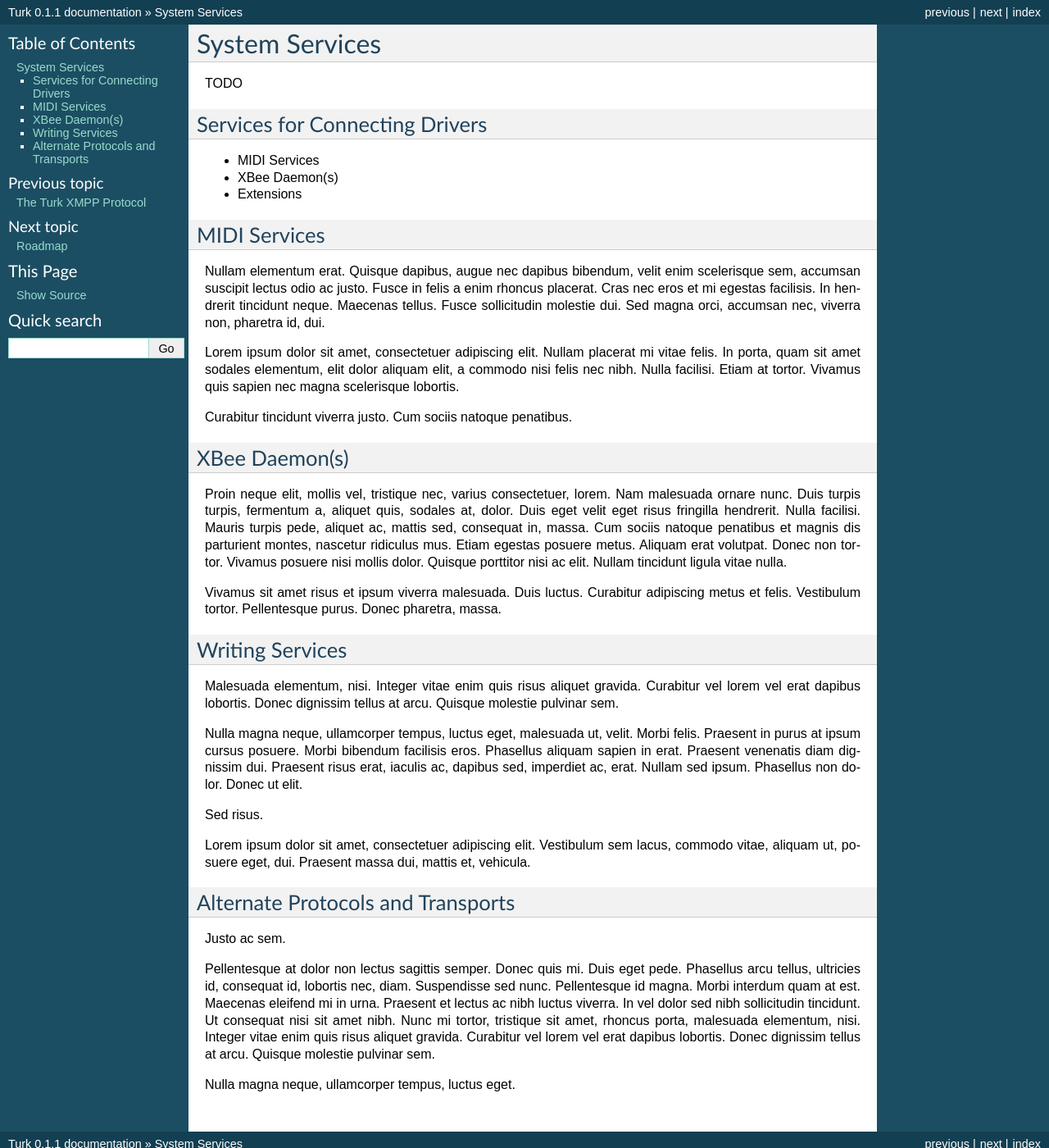
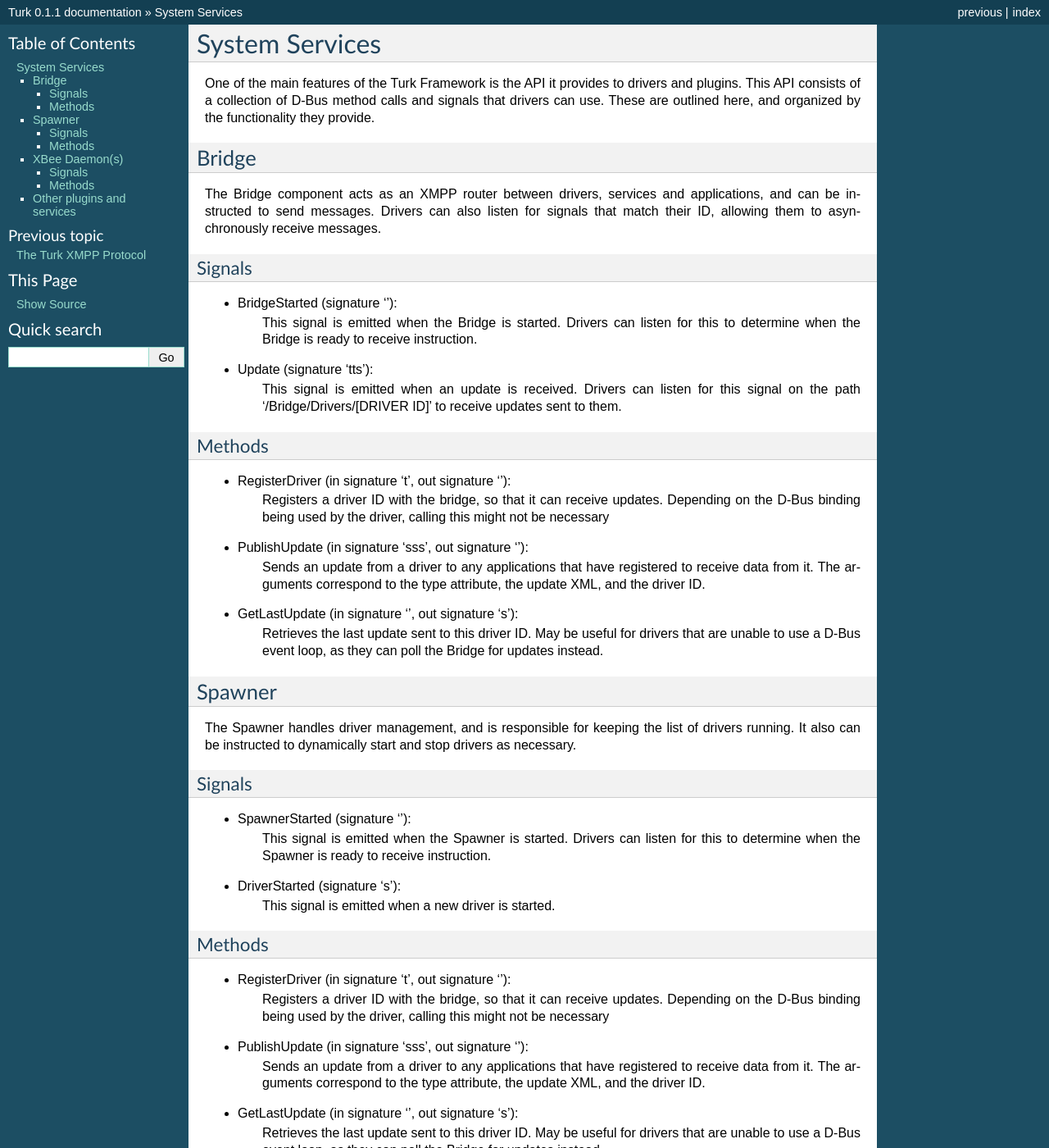
Before and after one commit to robbles/turk, a Sphinx documentation site: the page built from doc/system_services.rst, in a window 1280 px wide and 1400 px high. Shown: the whole window at 82% size. Built offline with Sphinx 7.4.7, drawn with Linux system fonts in a browser that asks for light colours; some of the changed text lies outside the part shown.

Commit message:
final version for now

```diff
--- a/doc/driver_connectivity.rst
+++ b/doc/driver_connectivity.rst
@@ -6,7 +6,7 @@
 Advanced Driver Design
 ----------------------
 
-The examples of simple drivers given in the :ref:`getting_started` section are
+The examples of simple drivers given in the :ref:`getting-started` section are
 effective for establishing simple communication between a device or service and
 a web application, but have some major limitations. Due to the latency of the
 Internet and various other factors, there is an upper limit on the speed at
--- a/doc/system_services.rst
+++ b/doc/system_services.rst
@@ -1,78 +1,128 @@
 System Services
 =======================================
 
-TODO
+One of the main features of the Turk Framework is the API it provides to drivers
+and plugins. This API consists of a collection of D-Bus method calls and signals
+that drivers can use. These are outlined here, and organized by the
+functionality they provide.
 
-Services for Connecting Drivers
-----------
-* MIDI Services
-* XBee Daemon(s)
-* Extensions
+Bridge
+----------------------------
+
+The Bridge component acts as an XMPP router between drivers, services and
+applications, and can be instructed to send messages. Drivers can also listen
+for signals that match their ID, allowing them to asynchronously receive
+messages.
+
+Signals
+^^^^^^^
+
+* BridgeStarted (signature ''):
+    This signal is emitted when the Bridge is started. Drivers can listen for
+    this to determine when the Bridge is ready to receive instruction.
+
+* Update (signature 'tts'):
+    This signal is emitted when an update is received. Drivers can listen for
+    this signal on the path '/Bridge/Drivers/[DRIVER ID]' to receive updates
+    sent to them.
+
+Methods
+^^^^^^^
+
+* RegisterDriver (in signature 't', out signature ''):
+    Registers a driver ID with the bridge, so that it can receive updates.
+    Depending on the D-Bus binding being used by the driver, calling this might
+    not be necessary
+
+* PublishUpdate (in signature 'sss', out signature ''):
+    Sends an update from a driver to any applications that have registered to
+    receive data from it. The arguments correspond to the type attribute, the
+    update XML, and the driver ID.
+
+* GetLastUpdate (in signature '', out signature 's'):
+    Retrieves the last update sent to this driver ID. May be useful for drivers
+    that are unable to use a D-Bus event loop, as they can poll the Bridge for
+    updates instead.
 
 
-MIDI Services
+Spawner
 ----------------------------
-Nullam elementum erat. Quisque dapibus, augue nec dapibus bibendum, velit enim
-scelerisque sem, accumsan suscipit lectus odio ac justo. Fusce in felis a enim
-rhoncus placerat. Cras nec eros et mi egestas facilisis. In hendrerit tincidunt
-neque. Maecenas tellus. Fusce sollicitudin molestie dui. Sed magna orci,
-accumsan nec, viverra non, pharetra id, dui.
 
-Lorem ipsum dolor sit amet, consectetuer adipiscing elit. Nullam placerat mi
-vitae felis. In porta, quam sit amet sodales elementum, elit dolor aliquam
-elit, a commodo nisi felis nec nibh. Nulla facilisi. Etiam at tortor. Vivamus
-quis sapien nec magna scelerisque lobortis.
+The Spawner handles driver management, and is responsible for keeping the list
+of drivers running. It also can be instructed to dynamically start and stop
+drivers as necessary.
 
-Curabitur tincidunt viverra justo. Cum sociis natoque penatibus.
+Signals
+^^^^^^^
+
+* SpawnerStarted (signature ''):
+    This signal is emitted when the Spawner is started. Drivers can listen for
+    this to determine when the Spawner is ready to receive instruction.
+
+* DriverStarted (signature 's'):
+    This signal is emitted when a new driver is started.
+
+Methods
+^^^^^^^
+
+* RegisterDriver (in signature 't', out signature ''):
+    Registers a driver ID with the bridge, so that it can receive updates.
+    Depending on the D-Bus binding being used by the driver, calling this might
+    not be necessary
+
+* PublishUpdate (in signature 'sss', out signature ''):
+    Sends an update from a driver to any applications that have registered to
+    receive data from it. The arguments correspond to the type attribute, the
+    update XML, and the driver ID.
+
+* GetLastUpdate (in signature '', out signature 's'):
+    Retrieves the last update sent to this driver ID. May be useful for drivers
+    that are unable to use a D-Bus event loop, as they can poll the Bridge for
+    updates instead.
+
+* StartDriverByName (in_signature 'tsa(ss)', out_signature '')
+    Starts a driver process, given the device ID, the driver ID, and the
+    environment variables to launch it with.
+
+* RestartDriverByID (in_signature 't', out_signature '')
+    Restarts the driver with the given ID.
+
+* StopDriverByID (in_signature 't', out_signature '')
+    Stops the driver with the given ID.
+
+* GetDriverList (in_signature '', out_signature 'a(ts)')
+    Returns a list of the currently running drivers and their names.
 
 
 XBee Daemon(s)
 -------------------------
 
-Proin neque elit, mollis vel, tristique nec, varius consectetuer, lorem. Nam
-malesuada ornare nunc. Duis turpis turpis, fermentum a, aliquet quis, sodales
-at, dolor. Duis eget velit eget risus fringilla hendrerit. Nulla facilisi.
-Mauris turpis pede, aliquet ac, mattis sed, consequat in, massa. Cum sociis
-natoque penatibus et magnis dis parturient montes, nascetur ridiculus mus.
-Etiam egestas posuere metus. Aliquam erat volutpat. Donec non tortor. Vivamus
-posuere nisi mollis dolor. Quisque porttitor nisi ac elit. Nullam tincidunt
-ligula vitae nulla.
+The XBee daemon is an optional service that can be used to connect to a Zigbee
+network using a Digi XBee radio. This service is experimental, and may still be
+prone to occasional errors. The configuration also must be set up properly to
+match with the settings on the radio itself.
 
-Vivamus sit amet risus et ipsum viverra malesuada. Duis luctus. Curabitur
-adipiscing metus et felis. Vestibulum tortor. Pellentesque purus. Donec
-pharetra, massa.
+Signals
+^^^^^^^
 
-Writing Services
-----------------------------
+* RecievedData (signature 'ayt'):
+    Called when a packet sent to this radio has been received. Returns the data
+    in an array of bytes and the hardware address of the radio it was received
+    from.
 
-Malesuada elementum, nisi. Integer vitae enim quis risus aliquet gravida.
-Curabitur vel lorem vel erat dapibus lobortis. Donec dignissim tellus at arcu.
-Quisque molestie pulvinar sem.
+Methods
+^^^^^^^
 
-Nulla magna neque, ullamcorper tempus, luctus eget, malesuada ut, velit. Morbi
-felis. Praesent in purus at ipsum cursus posuere. Morbi bibendum facilisis
-eros. Phasellus aliquam sapien in erat. Praesent venenatis diam dignissim dui.
-Praesent risus erat, iaculis ac, dapibus sed, imperdiet ac, erat. Nullam sed
-ipsum. Phasellus non dolor. Donec ut elit.
+* SendData (in signature 'ayty', out signature ''):
+    Sends the given data to the radio with the given hardware address. The last
+    parameter is a frame ID that can be used to verify whether the packet made
+    it to the destination.
 
-Sed risus.
 
-Lorem ipsum dolor sit amet, consectetuer adipiscing elit. Vestibulum sem lacus,
-commodo vitae, aliquam ut, posuere eget, dui. Praesent massa dui, mattis et,
-vehicula.
-
-Alternate Protocols and Transports
+Other plugins and services
 ----------------------------------
 
-Justo ac sem.
-
-Pellentesque at dolor non lectus sagittis semper. Donec quis mi. Duis eget
-pede. Phasellus arcu tellus, ultricies id, consequat id, lobortis nec, diam.
-Suspendisse sed nunc. Pellentesque id magna. Morbi interdum quam at est.
-Maecenas eleifend mi in urna. Praesent et lectus ac nibh luctus viverra. In vel
-dolor sed nibh sollicitudin tincidunt. Ut consequat nisi sit amet nibh. Nunc mi
-tortor, tristique sit amet, rhoncus porta, malesuada elementum, nisi. Integer
-vitae enim quis risus aliquet gravida. Curabitur vel lorem vel erat dapibus
-lobortis. Donec dignissim tellus at arcu. Quisque molestie pulvinar sem.
-
-Nulla magna neque, ullamcorper tempus, luctus eget.
+Other services can be added to the Turk Framework by exposing D-Bus APIs on the
+same bus. The simplest way to do this currently is to launch them as drivers, as
+they can be specified in the configuration file and re-configured through a web
+interface.
```
Also changed, not shown: doc/index.rst (+0 -9 lines), doc/overview.rst (+5 -6 lines), doc/roadmap.rst (deleted, +0 -66 lines).
